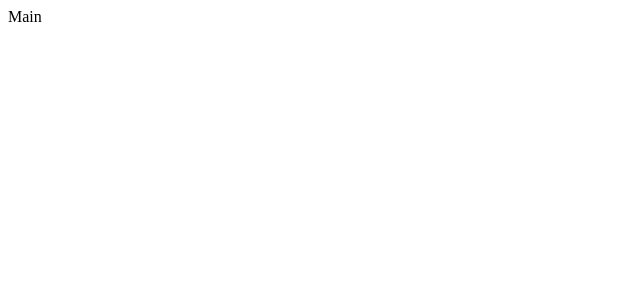
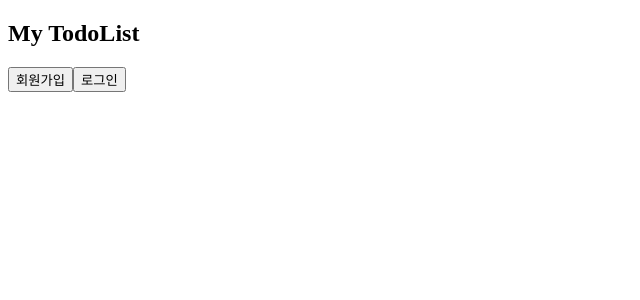
Before and after one commit to devjjin/wanted-pre-onboarding-frontend, a React (Create React App) app: page / in a window 1280 px wide. Shown: the top 300 px of the page, without its empty margins (0-640 px from the left). Built offline with nearby package versions, Linux system fonts and the light colour scheme.

Commit message:
feat: Add to redirect sign page in main

```diff
--- a/src/pages/Main.jsx
+++ b/src/pages/Main.jsx
@@ -1,5 +1,28 @@
 import React from 'react';
+import { useNavigate } from 'react-router-dom';
 
 export default function Main() {
-  return <div>Main</div>;
+  const navigate = useNavigate();
+
+  const goToSignUp = () => {
+    navigate('/signup');
+  };
+
+  const goToSignIn = () => {
+    navigate('/signin');
+  };
+
+  return (
+    <div>
+      <h2>My TodoList</h2>
+      <div>
+        <button type="button" onClick={goToSignUp}>
+          회원가입
+        </button>
+        <button type="button" onClick={goToSignIn}>
+          로그인
+        </button>
+      </div>
+    </div>
+  );
 }
```
Also changed, not shown: 1 other file (tests, documents, lock files or other folders).
